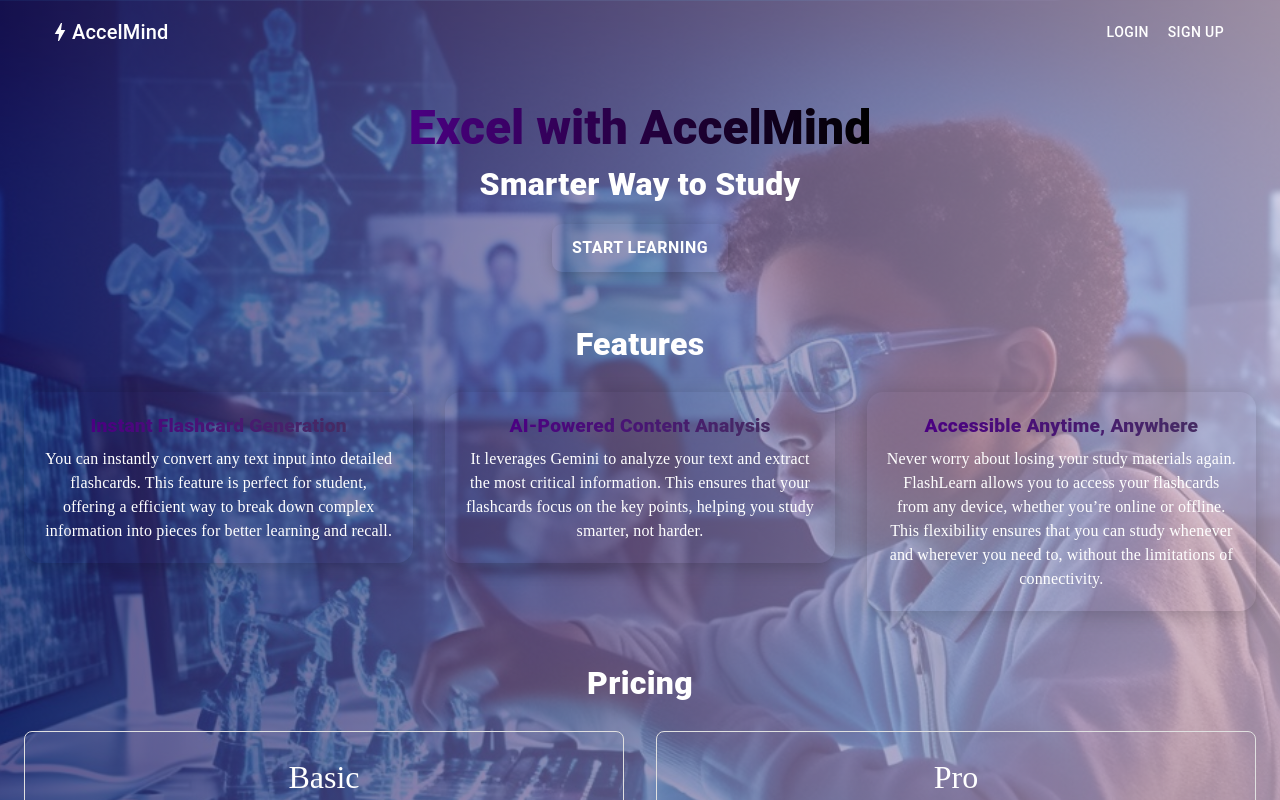
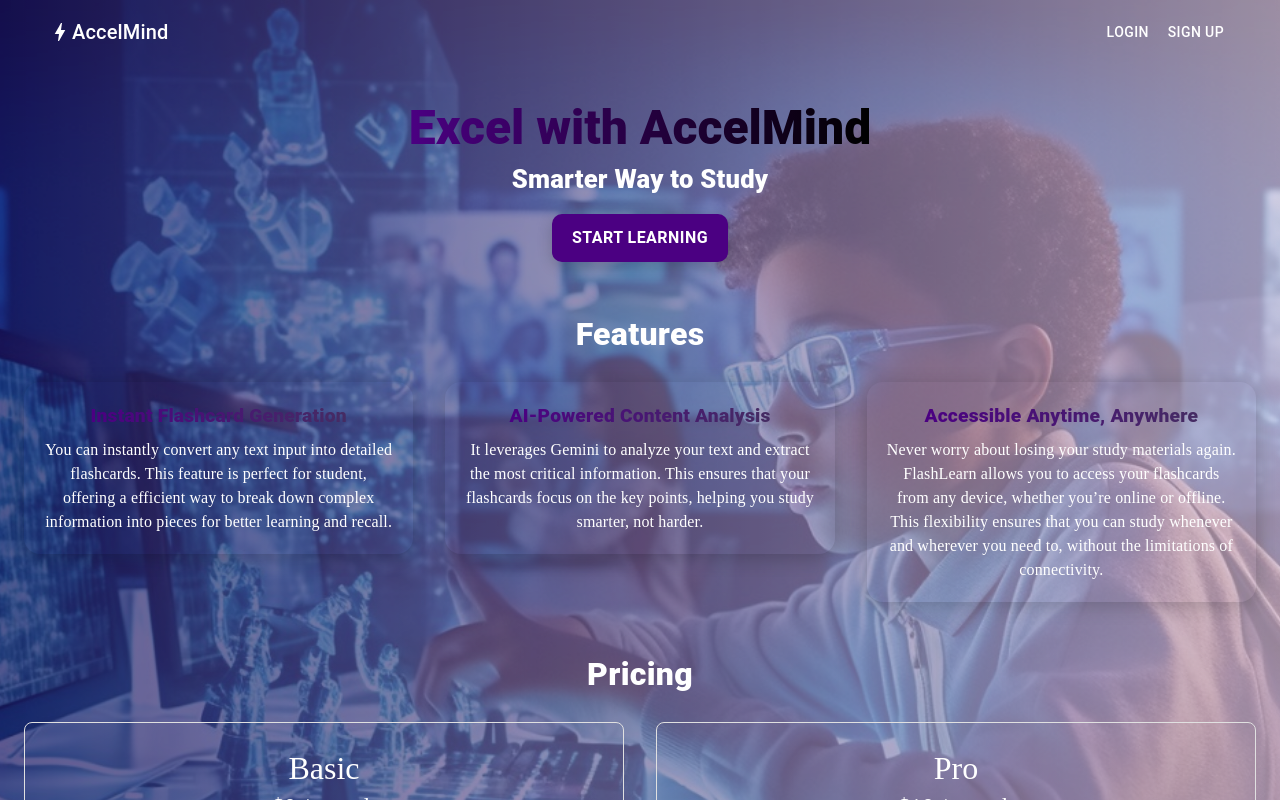
Before and after one commit to Dneth04/AccelMind, a Next.js app: page / in a window 1280 px wide. Shown: the top 800 px of the page. Built offline with nearby package versions, Linux system fonts and the light colour scheme; no server answers.

Commit message:
Update page.js

```diff
--- a/app/page.js
+++ b/app/page.js
@@ -143,7 +143,7 @@ export default function Home() {
 <Typography
   variant="body1"
   sx={{
-    fontSize: { xs: '2.5rem', sm: '2rem' },  // Responsive font size for different screens
+    fontSize: { xs: '1.8rem', sm: '1.6rem' },  // Responsive font size for different screens
     fontWeight: '800',  // Extra bold font weight
     textAlign: 'center',  // Center alignment
     margin: '0 auto',  // Center the text block horizontally
@@ -163,7 +163,7 @@ export default function Home() {
   sx={{
     fontSize: { xs: '1rem', sm: '1rem' },  // Responsive font size for different screens
     mt: 2,  // Margin top
-    background: 'transparent',  // Gradient background
+    background: 'indigo',
     borderRadius: '10px',  // Rounded corners
     padding: '10px 20px',  // Padding inside the button
     fontWeight: 'bold',  // Bold text
```
